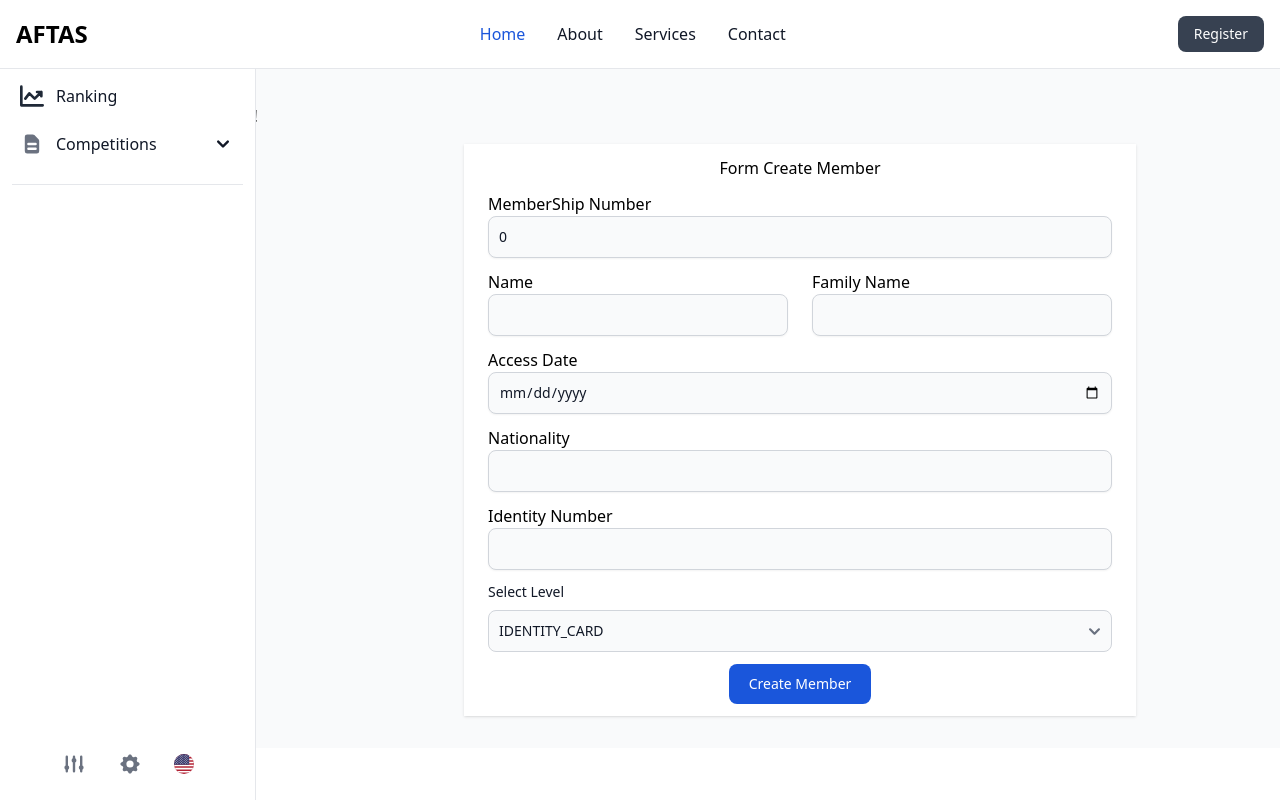
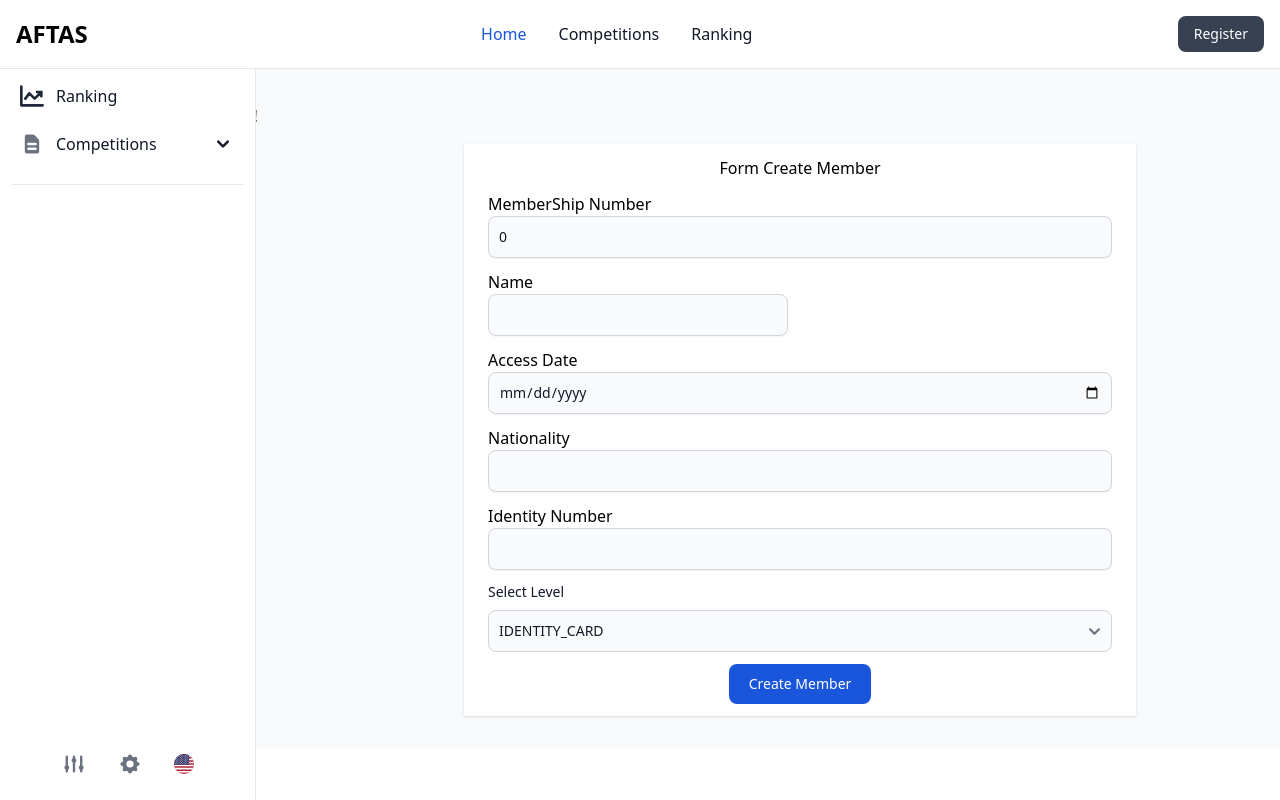
Before and after one commit to HIND-HANSALI/AFTAS_Front, an Angular app: page /members/create in a window 1280 px wide. Built offline with nearby package versions, Linux system fonts and the light colour scheme.

Commit message:
manage authorisations for eash role

```diff
--- a/src/app/components/hunting/add-hunting/add-hunting.component.html
+++ b/src/app/components/hunting/add-hunting/add-hunting.component.html
@@ -24,7 +24,7 @@
                    id="memberId" name="memberId" [(ngModel)]="selectedMember" required>
 
                     <option *ngFor="let member of members" value="{{member.id}}">
-                        {{ member.name }}
+                        {{ member.userName }}
                     </option>
                 </select>
             </div>
--- a/src/app/components/member/add-member/add-member.component.html
+++ b/src/app/components/member/add-member/add-member.component.html
@@ -16,12 +16,12 @@
             <div class="flex w-full">
                 <div class="mb-3 w-1/2 px-3">
                     <label for="startTime" class="form-label">Name</label>
-                    <input type="text" [(ngModel)]="newMember.name" class="shadow-sm bg-gray-50 border border-gray-300 text-gray-900 text-sm rounded-lg focus:ring-blue-500 focus:border-blue-500 block w-full p-2.5 dark:bg-gray-700 dark:border-gray-600 dark:placeholder-gray-400 dark:text-white dark:focus:ring-blue-500 dark:focus:border-blue-500 dark:shadow-sm-light" id="name"  name="name" required>
+                    <input type="text" [(ngModel)]="newMember.userName" class="shadow-sm bg-gray-50 border border-gray-300 text-gray-900 text-sm rounded-lg focus:ring-blue-500 focus:border-blue-500 block w-full p-2.5 dark:bg-gray-700 dark:border-gray-600 dark:placeholder-gray-400 dark:text-white dark:focus:ring-blue-500 dark:focus:border-blue-500 dark:shadow-sm-light" id="name"  name="name" required>
                 </div>
-                <div class="mb-3 w-1/2 px-3">
+                <!-- <div class="mb-3 w-1/2 px-3">
                     <label for="familyNam" class="form-label">Family Name</label>
                     <input type="text" [(ngModel)]="newMember.familyName" class="shadow-sm bg-gray-50 border border-gray-300 text-gray-900 text-sm rounded-lg focus:ring-blue-500 focus:border-blue-500 block w-full p-2.5 dark:bg-gray-700 dark:border-gray-600 dark:placeholder-gray-400 dark:text-white dark:focus:ring-blue-500 dark:focus:border-blue-500 dark:shadow-sm-light" id="familyName" name="familyName" required>
-                </div>
+                </div> -->
             </div>
 
             <div class="mb-3 px-3">
--- a/src/app/components/member/add-member/add-member.component.ts
+++ b/src/app/components/member/add-member/add-member.component.ts
@@ -13,8 +13,8 @@ export class AddMemberComponent {
   newMember: Member = {
     id:0,
     membershipNumber: 0,
-    name: '',
-    familyName: '',
+    userName: '',
+    // familyName: '',
     accessDate: new Date(),
     nationality: '',
     identityDocumentType: IdentityDocumentType.IDENTITY_CARD, // Default value
--- a/src/app/components/ranking/add-ranking/add-ranking.component.html
+++ b/src/app/components/ranking/add-ranking/add-ranking.component.html
@@ -21,10 +21,10 @@
             <div class="mb-3 px-3">
                 <label for="level" class="block mb-2 text-sm font-medium text-gray-900 dark:text-white">Select Member</label>
                 <select class="bg-gray-50 border border-gray-300 text-gray-900 text-sm rounded-lg focus:ring-blue-500 focus:border-blue-500 block w-full p-2.5 dark:bg-gray-700 dark:border-gray-600 dark:placeholder-gray-400 dark:text-white dark:focus:ring-blue-500 dark:focus:border-blue-500"
-                   id="memberId" name="memberId" [(ngModel)]="selectedMember" required>
+                   id="memberId" name="memberId" [(ngModel)]="selectedMember"  required>
 
                     <option *ngFor="let member of members" value="{{member.id}}">
-                        {{ member.name }}
+                        {{ member.userName}}
                     </option>
                 </select>
             </div>
--- a/src/app/components/ranking/list-ranking/list-ranking.component.html
+++ b/src/app/components/ranking/list-ranking/list-ranking.component.html
@@ -33,8 +33,8 @@
                 <tr *ngFor="let ranking of rankings">
                     <td class="border border-gray-300 px-4 py-2">{{ ranking.rank }}</td>
                     <!-- <td class="border border-gray-300 px-4 py-2">{{ ranking.member?.name}}</td> -->
-                    <td class="border border-gray-300 px-4 py-2">{{ ranking.id.memberId}}</td>
-                    <td class="border border-gray-300 px-4 py-2">{{ ranking.id.competitionId }}</td>
+                    <td class="border border-gray-300 px-4 py-2">{{ ranking.memberId}}</td>
+                    <td class="border border-gray-300 px-4 py-2">{{ ranking.competitionId }}</td>
                     <td class="border border-gray-300 px-4 py-2">{{ ranking.score }}</td>
                 </tr>
             </tbody>
--- a/src/app/components/shared/navbar/navbar.component.html
+++ b/src/app/components/shared/navbar/navbar.component.html
@@ -21,16 +21,16 @@
   <div class="items-center justify-between hidden w-full md:flex md:w-auto md:order-1" id="navbar-sticky">
     <ul class="flex flex-col p-4 md:p-0 mt-4 font-medium border border-gray-100 rounded-lg bg-gray-50 md:space-x-8 rtl:space-x-reverse md:flex-row md:mt-0 md:border-0 md:bg-white dark:bg-gray-800 md:dark:bg-gray-900 dark:border-gray-700">
       <li>
-        <a href="#" class="block py-2 px-3 text-white bg-blue-700 rounded md:bg-transparent md:text-blue-700 md:p-0 md:dark:text-blue-500" aria-current="page">Home</a>
+        <a routerLink="/login" class="block py-2 px-3 text-white bg-blue-700 rounded md:bg-transparent md:text-blue-700 md:p-0 md:dark:text-blue-500" aria-current="page">Home</a>
       </li>
       <li>
-        <a href="#" class="block py-2 px-3 text-gray-900 rounded hover:bg-gray-100 md:hover:bg-transparent md:hover:text-blue-700 md:p-0 md:dark:hover:text-blue-500 dark:text-white dark:hover:bg-gray-700 dark:hover:text-white md:dark:hover:bg-transparent dark:border-gray-700">About</a>
+        <a routerLink="/competitions" class="block py-2 px-3 text-gray-900 rounded hover:bg-gray-100 md:hover:bg-transparent md:hover:text-blue-700 md:p-0 md:dark:hover:text-blue-500 dark:text-white dark:hover:bg-gray-700 dark:hover:text-white md:dark:hover:bg-transparent dark:border-gray-700">Competitions</a>
       </li>
       <li>
-        <a href="#" class="block py-2 px-3 text-gray-900 rounded hover:bg-gray-100 md:hover:bg-transparent md:hover:text-blue-700 md:p-0 md:dark:hover:text-blue-500 dark:text-white dark:hover:bg-gray-700 dark:hover:text-white md:dark:hover:bg-transparent dark:border-gray-700">Services</a>
+        <a routerLink="/rankings" class="block py-2 px-3 text-gray-900 rounded hover:bg-gray-100 md:hover:bg-transparent md:hover:text-blue-700 md:p-0 md:dark:hover:text-blue-500 dark:text-white dark:hover:bg-gray-700 dark:hover:text-white md:dark:hover:bg-transparent dark:border-gray-700">Ranking</a>
       </li>
       <li>
-        <a href="#" class="block py-2 px-3 text-gray-900 rounded hover:bg-gray-100 md:hover:bg-transparent md:hover:text-blue-700 md:p-0 md:dark:hover:text-blue-500 dark:text-white dark:hover:bg-gray-700 dark:hover:text-white md:dark:hover:bg-transparent dark:border-gray-700">Contact</a>
+        <a *ngIf="hasAuthorityMember()" routerLink="/myCompetitions" class="block py-2 px-3 text-gray-900 rounded hover:bg-gray-100 md:hover:bg-transparent md:hover:text-blue-700 md:p-0 md:dark:hover:text-blue-500 dark:text-white dark:hover:bg-gray-700 dark:hover:text-white md:dark:hover:bg-transparent dark:border-gray-700">My Competitions</a>
       </li>
     </ul>
   </div>
--- a/src/app/components/shared/navbar/navbar.component.ts
+++ b/src/app/components/shared/navbar/navbar.component.ts
@@ -11,11 +11,11 @@ export class NavbarComponent {
 
 
 
-  hasAuthority(): boolean {
+  hasAuthorityMember(): boolean {
 
     const role = localStorage.getItem('role');
 
-    return this.isLoggedIn() && (role === 'ADMIN' || role === 'SUPER_ADMIN');
+    return this.isLoggedIn() && (role === 'ROLE_MEMBER');
   }
 
   isLoggedIn(): boolean {
--- a/src/app/components/shared/sidebar/sidebar.component.html
+++ b/src/app/components/shared/sidebar/sidebar.component.html
@@ -109,10 +109,15 @@ id="drawer-navigation"
             class="flex items-center p-2 pl-11 w-full text-base font-medium text-gray-900 rounded-lg transition duration-75 group hover:bg-gray-100 dark:text-white dark:hover:bg-gray-700"
             >All Competitions</a>
         </li>
-        <li>
+        <li *ngIf="hasAuthorityManager()">
           <a routerLink="/rakings/create"
             class="flex items-center p-2 pl-11 w-full text-base font-medium text-gray-900 rounded-lg transition duration-75 group hover:bg-gray-100 dark:text-white dark:hover:bg-gray-700"
             >Register Member in Competition</a>
+        </li>
+        <li>
+          <a routerLink="/myCompetitions"
+            class="flex items-center p-2 pl-11 w-full text-base font-medium text-gray-900 rounded-lg transition duration-75 group hover:bg-gray-100 dark:text-white dark:hover:bg-gray-700"
+            >My Competitions</a>
         </li>
 
       </ul>
```
Also changed, not shown: src/app/components/ranking/add-ranking/add-ranking.component.ts (+8 -1 lines).
